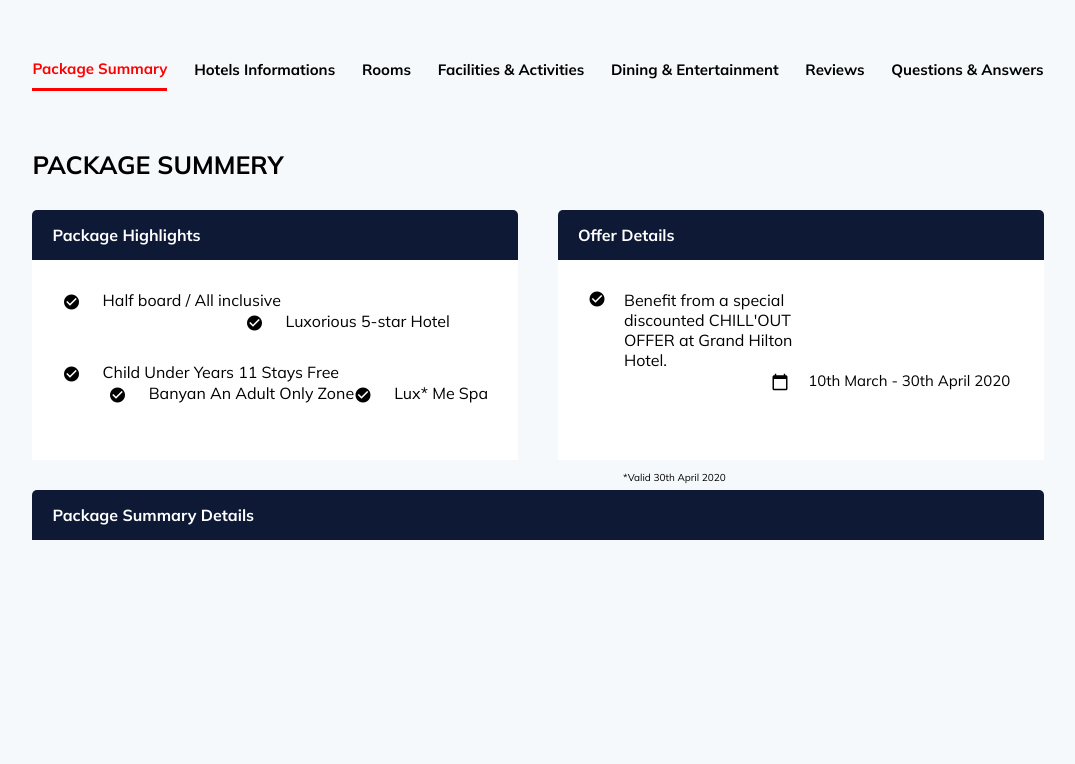
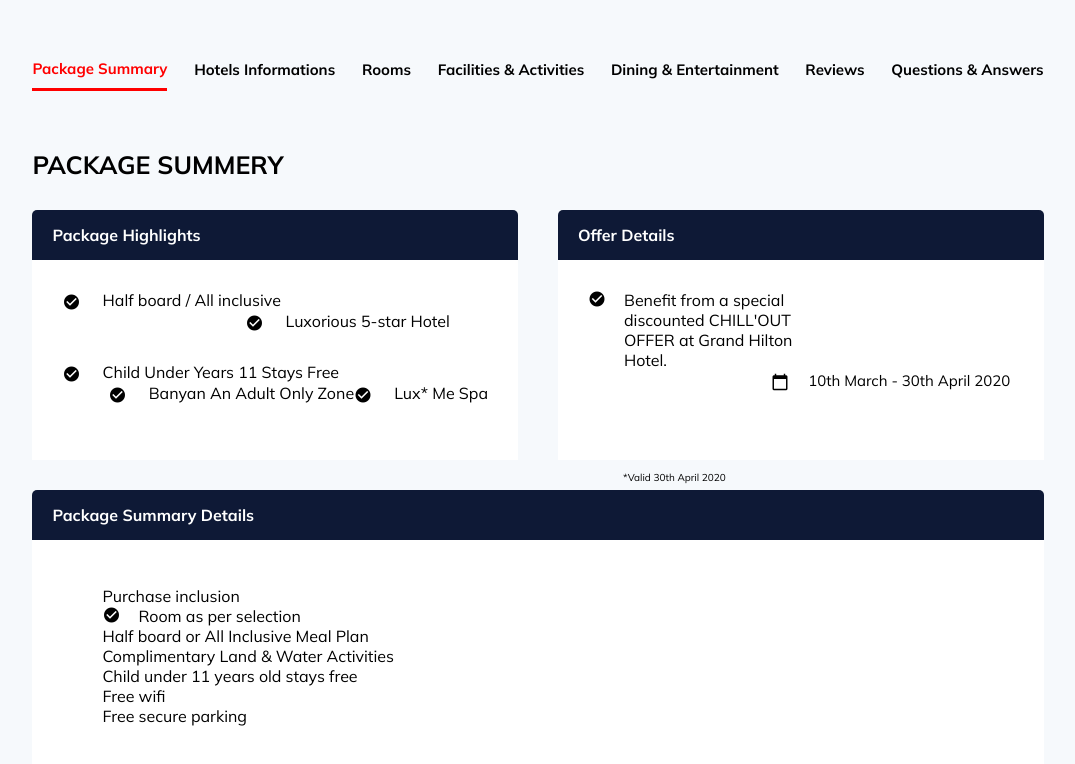
Before and after one commit to Ishtraodd/Learning-Path-Front-End-1, a plain HTML site: page index.html in a window 1280 px wide. Shown: the part 1009-1773 px from the top of the page, without its empty margins (102-1177 px from the left). Before the commit the page ends 1557 px from the top, so only its background shows below. Drawn offline with Linux system fonts and the light colour scheme.

Commit message:
summery box

```diff
--- a/index.html
+++ b/index.html
@@ -260,8 +260,32 @@
     </div>
 
     <!--Bottom dark blue treak package summary-->
+
+
     <div class="package_summary_details">
-        <a>Package Summary Details</a>
+      <div class="box_summary">
+        <div class="box_summary_header">
+            <a>Package Summary Details</a>
+        </div>
+        <div class="box_summary_body">
+            <ul>
+                <a>Purchase inclusion</a>
+
+                <li><a class="material-icons_leftbox" style="font-size: 18px">check_circled</a>Room as per selection</li>
+                <li>Half board or All Inclusive Meal Plan</li>
+                <li>Complimentary Land & Water Activities</li>
+                <li>Child under 11 years old stays free</li>
+                <li>Free wifi</li>
+                <li>Free secure parking</li>
+            </ul>
+        </div>
+
+      </div>
+
+
+
+
+
     </div>
 
 
--- a/style.css
+++ b/style.css
@@ -549,7 +549,8 @@
   margin-left: 35px;
 }
 
-.package_summary_details{
+/*
+.package_summary_details_header{
   display: flex;
   border-radius: 5px 5px 0 0;
   height: 50px;
@@ -561,13 +562,51 @@
   margin-top: 30px;
 }
 
-.package_summary_details a{
+.package_summary_details_header a{
   font-family: 'Mulish', sans-serif;
   font-weight: bold;
   margin-left: 20px;
 }
 
+*/
 
+.box_summary{
+  margin-top: 30px;
+  border-radius: 5px 5px 0 0;
+  background-color: white;
+  height: 800px;
+  margin-left: 10%;
+  margin-right: 10%;
+}
+
+.box_summary_header{
+  display: flex;
+  border-radius: 5px 5px 0 0;
+  height: 50px;
+  background-color: #0e1936;
+  color: white;
+  align-items: center;
+
+}
+
+.box_summary_header a{
+  font-family: 'Mulish', sans-serif;
+  font-weight: bold;
+  margin-left: 20px;
+}
+
+.box_summary_body{
+  margin-top: 30px;
+  margin-right: 30px;
+  margin-left: 30px;
+  display: flex;
+  flex-wrap: wrap;
+  font-family: 'Mulish', sans-serif;
+}
+
+ul{
+  list-style-type: none;
+}
 
 @media screen and (max-width: 500px) {
   .navbar a {
```
